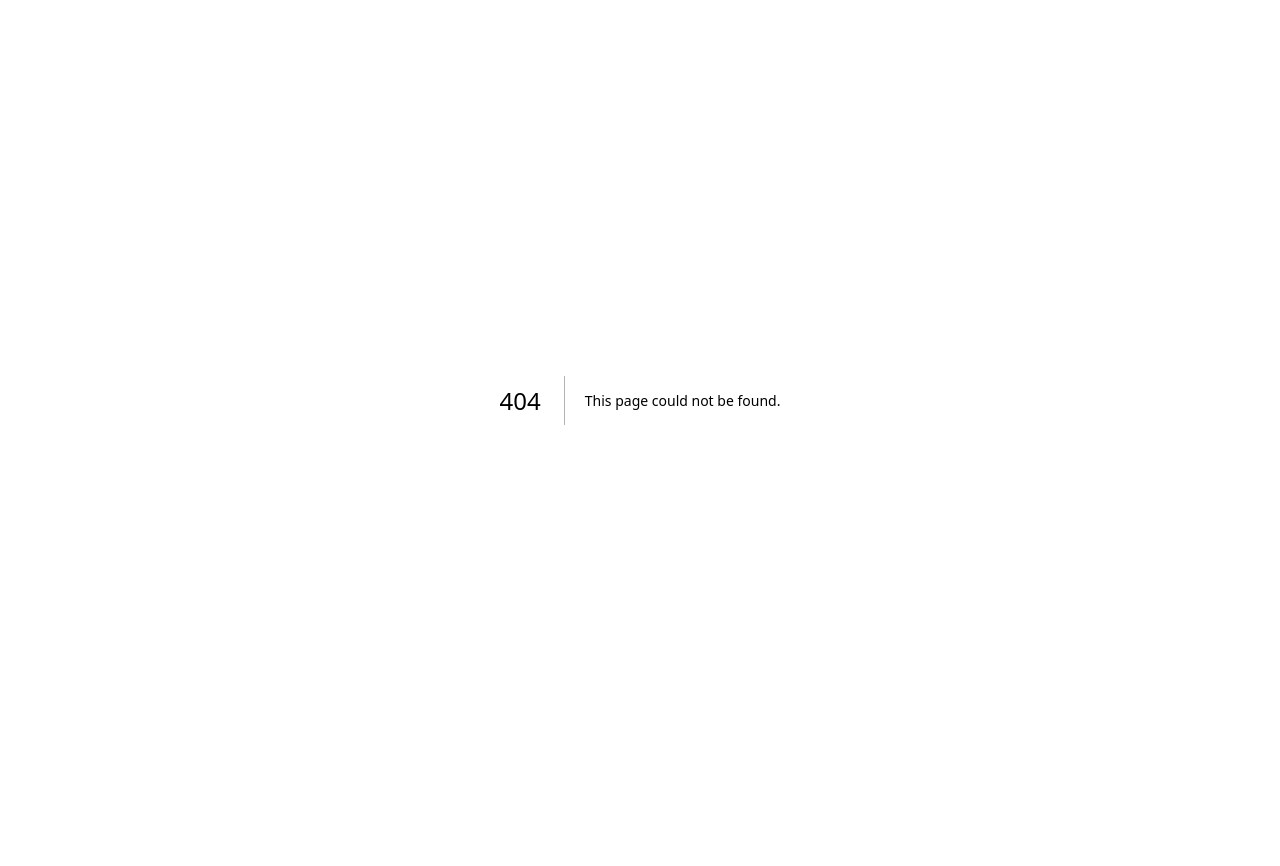
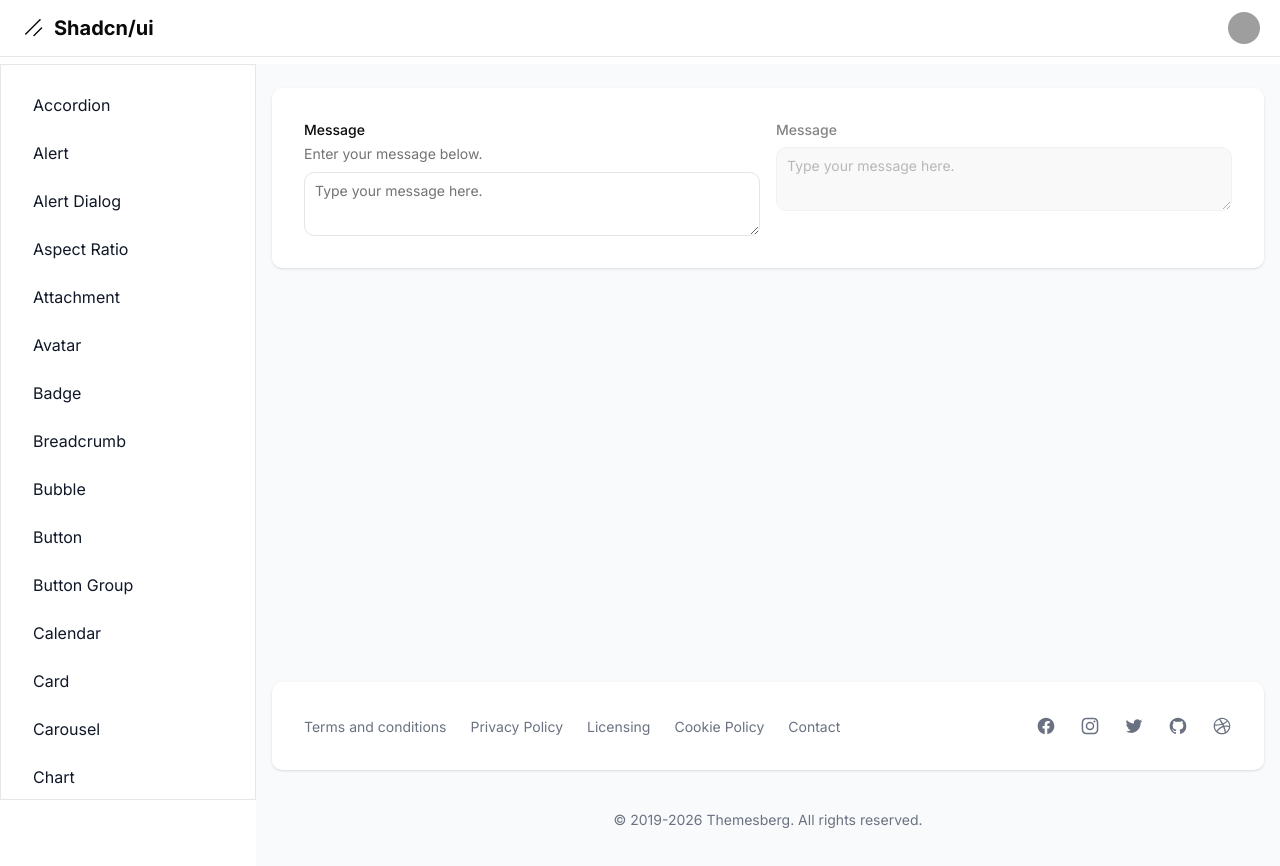
Before and after one commit to AndreDev12/shadcn-dashboard, a Next.js app: page /dashboard/textarea in a window 1280 px wide. Before the commit this address had no page. Shown: the top 866 px of the page. Before the commit the page ends 800 px from the top, so only its background shows below. Built offline with nearby package versions, Linux system fonts and the light colour scheme; grey boxes are pictures that could not be loaded.

Commit message:
Components: Textarea

```diff
--- a/src/app/dashboard/layout.tsx
+++ b/src/app/dashboard/layout.tsx
@@ -67,6 +67,7 @@ const links = [
   { name: 'switch', href: 'switch' },
   { name: 'table', href: 'table' },
   { name: 'tabs', href: 'tabs' },
+  { name: 'textarea', href: 'textarea' },
 ].sort((a, b) => a.name.localeCompare(b.name));
 
 export default function DashboardLayout({
--- /dev/null
+++ b/src/app/dashboard/textarea/page.tsx
@@ -0,0 +1,22 @@
+import { Field, FieldLabel, FieldDescription, Textarea } from '@/components/ui';
+
+export default function Page() {
+  return (
+    <div className="grid grid-cols-2 gap-4">
+      <Field>
+        <FieldLabel htmlFor="textarea-message">Message</FieldLabel>
+        <FieldDescription>Enter your message below.</FieldDescription>
+        <Textarea id="textarea-message" placeholder="Type your message here." />
+      </Field>
+
+      <Field data-disabled>
+        <FieldLabel htmlFor="textarea-disabled">Message</FieldLabel>
+        <Textarea
+          id="textarea-disabled"
+          placeholder="Type your message here."
+          disabled
+        />
+      </Field>
+    </div>
+  );
+}
```
